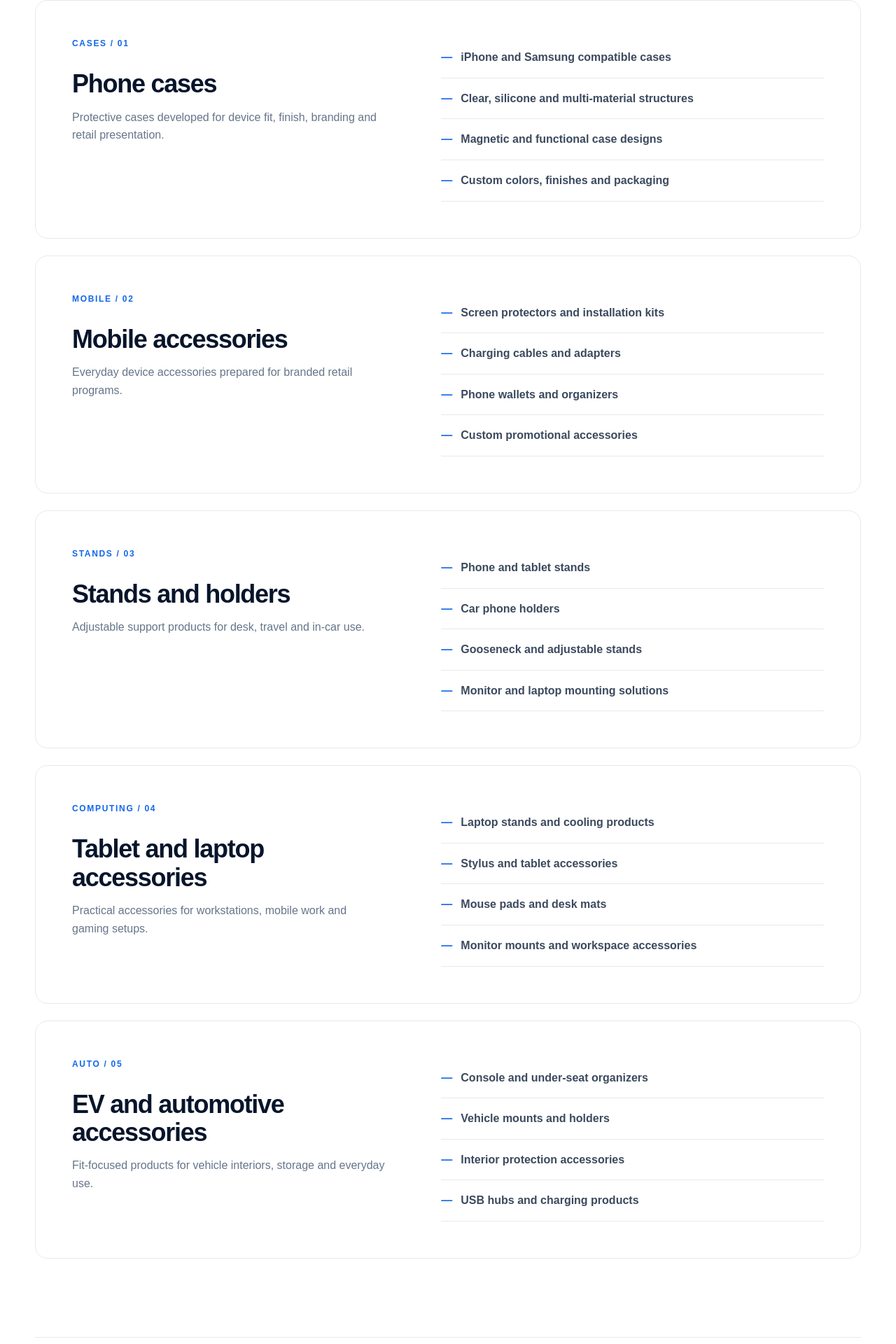
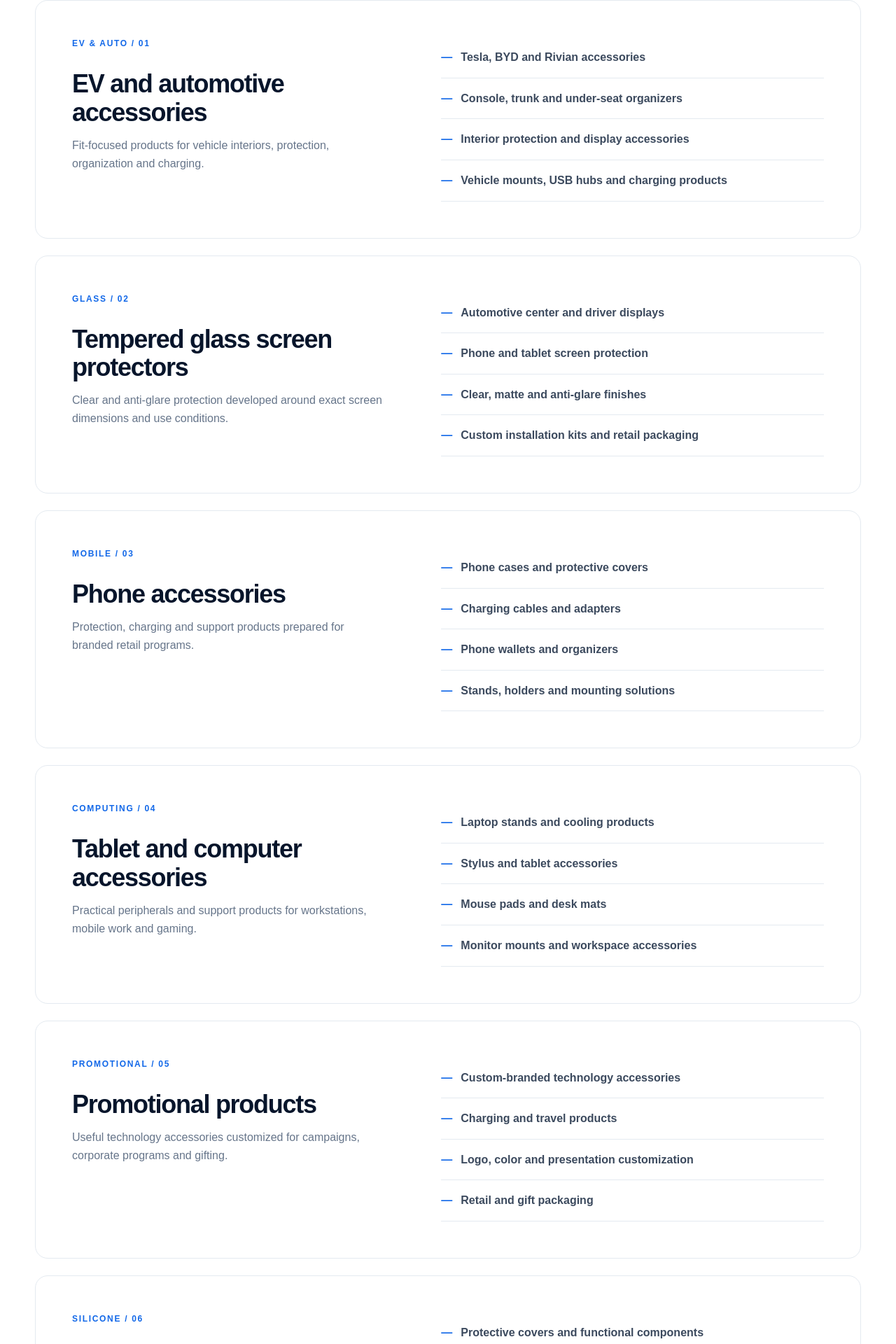
Before and after one commit to Allen-Lei88/tinkon-website, a Next.js app: page /products in a window 1280 px wide. Shown: the part 668-2588 px from the top of the page at 70% size. Built offline with nearby package versions, Linux system fonts and the light colour scheme.

Commit message:
Update TINKON company positioning and product capabilities

```diff
--- a/app/layout.tsx
+++ b/app/layout.tsx
@@ -5,11 +5,11 @@ import "./globals.css";
 
 export const metadata: Metadata = {
   title: {
-    default: "TINKON | OEM & ODM Technology Accessories",
+    default: "TINKON | OEM & ODM EV, Mobile & Computer Accessories",
     template: "%s | TINKON",
   },
   description:
-    "OEM and ODM development for mobile, automotive and promotional technology accessories from Dongguan, China.",
+    "One-stop OEM, ODM and private-label development for EV, mobile, computer and custom accessories since 2011.",
 };
 
 export default function RootLayout({
--- a/app/products/page.tsx
+++ b/app/products/page.tsx
@@ -5,47 +5,47 @@ import { PageHero } from "@/components/page-hero";
 export const metadata: Metadata = {
   title: "Products",
   description:
-    "Explore TINKON product capabilities across phone, tablet, laptop and automotive accessories.",
+    "Explore TINKON capabilities across EV, automotive, mobile, computer, promotional and custom silicone products.",
 };
 
 const productGroups = [
   {
-    code: "CASES / 01",
-    title: "Phone cases",
-    description: "Protective cases developed for device fit, finish, branding and retail presentation.",
+    code: "EV & AUTO / 01",
+    title: "EV and automotive accessories",
+    description: "Fit-focused products for vehicle interiors, protection, organization and charging.",
     items: [
-      "iPhone and Samsung compatible cases",
-      "Clear, silicone and multi-material structures",
-      "Magnetic and functional case designs",
-      "Custom colors, finishes and packaging",
+      "Tesla, BYD and Rivian accessories",
+      "Console, trunk and under-seat organizers",
+      "Interior protection and display accessories",
+      "Vehicle mounts, USB hubs and charging products",
     ],
   },
   {
-    code: "MOBILE / 02",
-    title: "Mobile accessories",
-    description: "Everyday device accessories prepared for branded retail programs.",
+    code: "GLASS / 02",
+    title: "Tempered glass screen protectors",
+    description: "Clear and anti-glare protection developed around exact screen dimensions and use conditions.",
     items: [
-      "Screen protectors and installation kits",
-      "Charging cables and adapters",
-      "Phone wallets and organizers",
-      "Custom promotional accessories",
+      "Automotive center and driver displays",
+      "Phone and tablet screen protection",
+      "Clear, matte and anti-glare finishes",
+      "Custom installation kits and retail packaging",
     ],
   },
   {
-    code: "STANDS / 03",
-    title: "Stands and holders",
-    description: "Adjustable support products for desk, travel and in-car use.",
+    code: "MOBILE / 03",
+    title: "Phone accessories",
+    description: "Protection, charging and support products prepared for branded retail programs.",
     items: [
-      "Phone and tablet stands",
-      "Car phone holders",
-      "Gooseneck and adjustable stands",
-      "Monitor and laptop mounting solutions",
+      "Phone cases and protective covers",
+      "Charging cables and adapters",
+      "Phone wallets and organizers",
+      "Stands, holders and mounting solutions",
     ],
   },
   {
     code: "COMPUTING / 04",
-    title: "Tablet and laptop accessories",
-    description: "Practical accessories for workstations, mobile work and gaming setups.",
+    title: "Tablet and computer accessories",
+    description: "Practical peripherals and support products for workstations, mobile work and gaming.",
     items: [
       "Laptop stands and cooling products",
       "Stylus and tablet accessories",
@@ -54,14 +54,25 @@ const productGroups = [
     ],
   },
   {
-    code: "AUTO / 05",
-    title: "EV and automotive accessories",
-    description: "Fit-focused products for vehicle interiors, storage and everyday use.",
+    code: "PROMOTIONAL / 05",
+    title: "Promotional products",
+    description: "Useful technology accessories customized for campaigns, corporate programs and gifting.",
     items: [
-      "Console and under-seat organizers",
-      "Vehicle mounts and holders",
-      "Interior protection accessories",
-      "USB hubs and charging products",
+      "Custom-branded technology accessories",
+      "Charging and travel products",
+      "Logo, color and presentation customization",
+      "Retail and gift packaging",
+    ],
+  },
+  {
+    code: "SILICONE / 06",
+    title: "Custom silicone products",
+    description: "Custom-molded silicone items developed around functional, promotional or retail requirements.",
+    items: [
+      "Protective covers and functional components",
+      "Custom shapes, colors and textures",
+      "Logo and brand customization",
+      "Private-label packaging solutions",
     ],
   },
 ];
@@ -71,8 +82,8 @@ export default function ProductsPage() {
     <>
       <PageHero
         eyebrow="Product capabilities"
-        title="Focused categories. Flexible development."
-        description="Start from an existing product direction or bring us a new brief. We align materials, structure, branding and packaging around your market."
+        title="EV, mobile, computer and custom products."
+        description="Start from an existing product direction or bring us a new brief. We customize product design, materials, colors, logos, packaging and branding around your market."
       />
       <section className="section">
         <div className="container product-list">
--- a/components/contact-form.tsx
+++ b/components/contact-form.tsx
@@ -58,6 +58,8 @@ export function ContactForm() {
           <option>Stands and holders</option>
           <option>Tablet and laptop accessories</option>
           <option>EV and automotive accessories</option>
+          <option>Promotional products</option>
+          <option>Custom silicone products</option>
           <option>Other product</option>
         </select>
       </label>
```
Also changed, not shown: app/about/page.tsx (+66 -9 lines), app/oem-odm/page.tsx (+45 -11 lines), app/page.tsx (+28 -28 lines).
